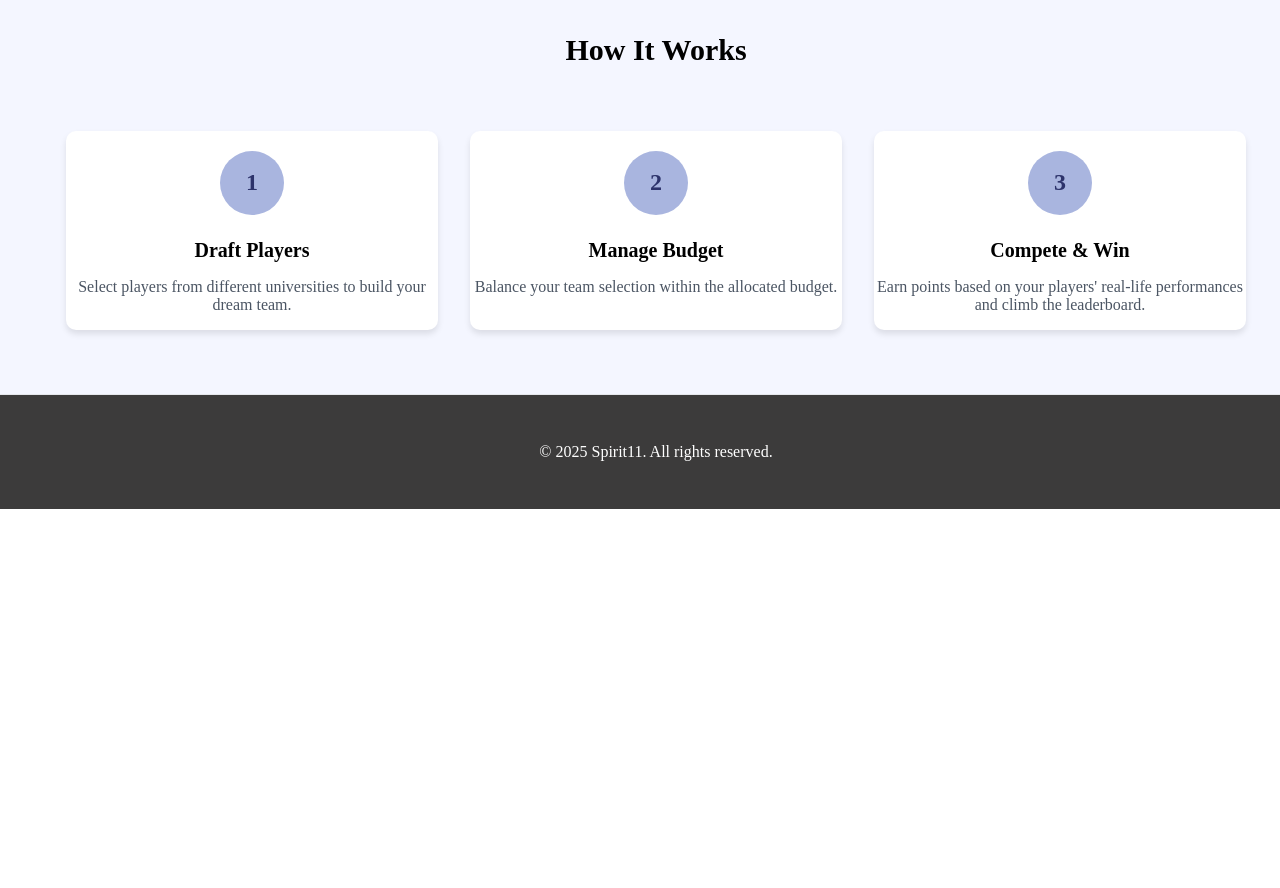
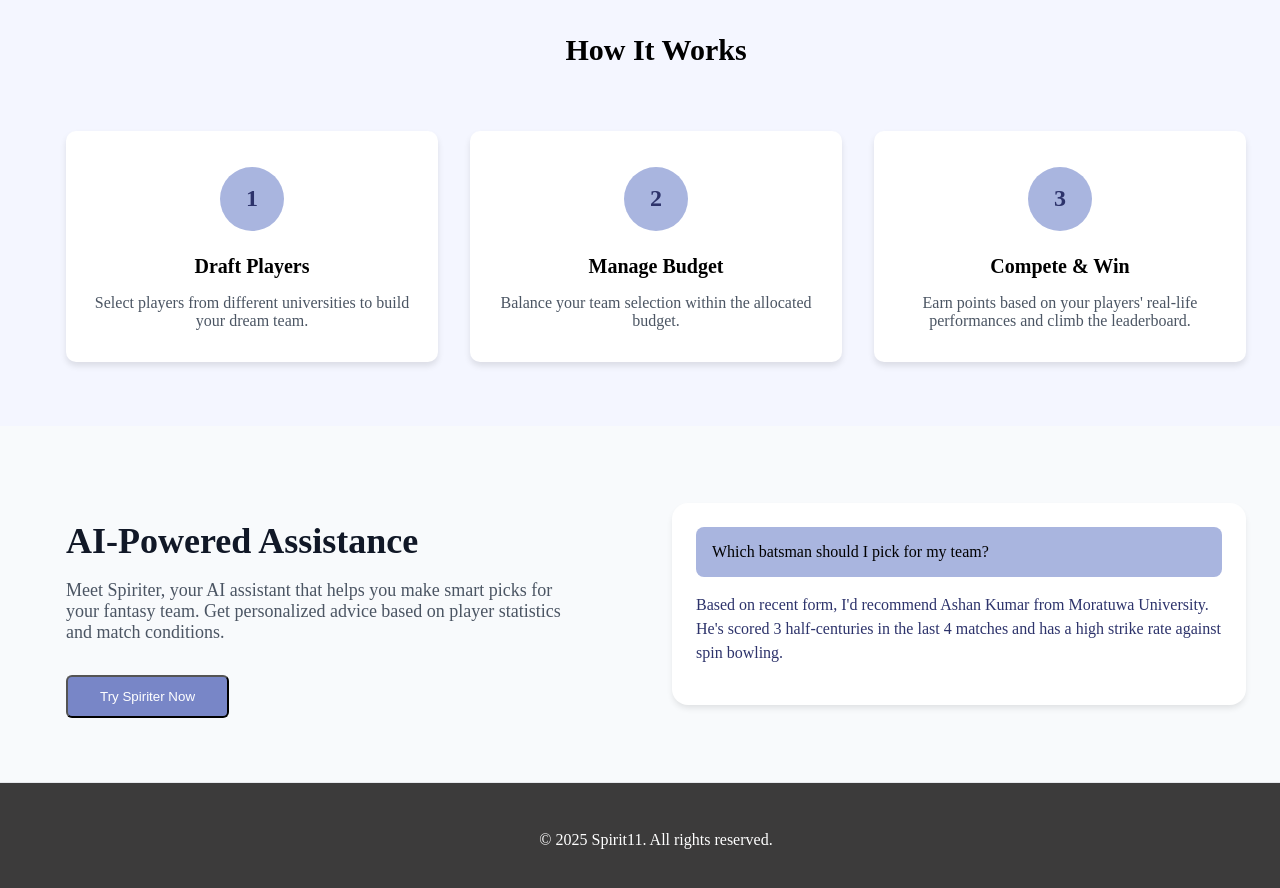
Before and after one commit to Akith-002/SpiritX_Zenova_01_2, a React (Vite) app in the folder Frontend/: page / in a window 1280 px wide. Shown: the part 780-1668 px from the top of the page. Before the commit the page ends 1289 px from the top, so only its background shows below. Built offline with nearby package versions, Linux system fonts and the light colour scheme.

Commit message:
Add AI-powered assistance section and enhance step item tooltips on Home page

```diff
--- a/Frontend/src/Pages/Home/Home.jsx
+++ b/Frontend/src/Pages/Home/Home.jsx
@@ -31,7 +31,7 @@ export default function Home() {
 
           <div className={styles.stepsGrid}>
             {/* Step 1 */}
-            <div className={styles.stepItem}>
+            <div className={styles.stepItem} data-popup="Select players from different universities to build your dream team.">
               <div className={styles.stepCircle}>
                 <span className={styles.stepNumber}>1</span>
               </div>
@@ -42,7 +42,7 @@ export default function Home() {
             </div>
 
             {/* Step 2 */}
-            <div className={styles.stepItem}>
+            <div className={styles.stepItem} data-popup="Balance your team selection within the allocated budget.">
               <div className={styles.stepCircle}>
                 <span className={styles.stepNumber}>2</span>
               </div>
@@ -51,7 +51,7 @@ export default function Home() {
             </div>
 
             {/* Step 3 */}
-            <div className={styles.stepItem}>
+            <div className={styles.stepItem} data-popup="Earn points based on your players' real-life performances and climb the leaderboard.">
               <div className={styles.stepCircle}>
                 <span className={styles.stepNumber}>3</span>
               </div>
@@ -60,6 +60,23 @@ export default function Home() {
                 Earn points based on your players' real-life performances and climb the leaderboard.
               </p>
             </div>
+          </div>
+        </section>
+        <section className={styles.aiSection + " " + styles.container}>
+          <div className={styles.aiContent}>
+            <h2 className={styles.aiTitle}>AI-Powered Assistance</h2>
+            <p className={styles.aiDescription}>
+              Meet Spiriter, your AI assistant that helps you make smart picks for your fantasy team. Get personalized
+              advice based on player statistics and match conditions.
+            </p>
+            <button className={styles.tryButton}>Try Spiriter Now</button>
+          </div>
+          <div className={styles.chatContainer}>
+            <div className={styles.chatQuestion}>Which batsman should I pick for my team?</div>
+            <p className={styles.chatAnswer}>
+              Based on recent form, I'd recommend Ashan Kumar from Moratuwa University. He's scored 3 half-centuries in
+              the last 4 matches and has a high strike rate against spin bowling.
+            </p>
           </div>
         </section>
       </main>
--- a/Frontend/src/Pages/Home/styles.module.css
+++ b/Frontend/src/Pages/Home/styles.module.css
@@ -225,10 +225,38 @@
   }
 
   .stepItem {
+    position: relative;
     text-align: center;
     background-color: rgb(255, 255, 255);
     box-shadow: 0px 4px 6px rgba(0, 0, 0, 0.1);
     border-radius: 10px;
+    padding: 1rem;
+    transition: transform 0.3s;
+  }
+
+  .stepItem:hover {
+    transform: scale(1.05); /* Slightly enlarge the item on hover */
+  }
+
+  .stepItem::after {
+    position: absolute;
+    bottom: 100%; /* Position the popup above the item */
+    left: 50%;
+    transform: translateX(-50%);
+    background-color: rgba(0, 0, 0, 0.8);
+    color: white;
+    padding: 0.5rem 1rem;
+    border-radius: 0.375rem;
+    white-space: nowrap;
+    opacity: 0;
+    visibility: hidden;
+    transition: opacity 0.3s, visibility 0.3s;
+    z-index: 10;
+  }
+
+  .stepItem:hover::after {
+    opacity: 1;
+    visibility: visible;
   }
 
   .stepCircle {
@@ -261,6 +289,75 @@
     color: #4b5563;
   }
 
+  /*AI section */
+
+  .aiSection {
+    padding: 4rem 1rem;
+    background-color: #f8fafc;
+    display: grid;
+    gap: 2rem;
+  }
+
+  @media (min-width: 1024px) {
+    .aiSection {
+      grid-template-columns: 1fr 1fr;
+      align-items: center;
+    }
+  }
+
+  .aiContent {
+    max-width: 32rem;
+    margin-left: 50px;
+  }
+
+  .aiTitle {
+    font-size: 2.25rem;
+    font-weight: bold;
+    color: #111827;
+    margin-bottom: 1rem;
+  }
+
+  .aiDescription {
+    font-size: 1.125rem;
+    color: #4b5563;
+    margin-bottom: 2rem;
+  }
+
+  .tryButton {
+    display: inline-block;
+    background-color: var(--green-500);
+    color: white;
+    font-weight: 500;
+    padding: 0.75rem 2rem;
+    border-radius: 0.375rem;
+    transition: background-color 0.2s;
+  }
+
+  .tryButton:hover {
+    background-color: var(--green-600);
+  }
+
+  .chatContainer {
+    background-color: white;
+    border-radius: 1rem;
+    padding: 1.5rem;
+    box-shadow: 0 4px 6px -1px rgb(0 0 0 / 0.1);
+    margin-right: 50px;
+  }
+
+  .chatQuestion {
+    background-color: #A9B5DF;
+    padding: 1rem;
+    border-radius: 0.5rem;
+    margin-bottom: 1rem;
+    font-weight: 500;
+  }
+
+  .chatAnswer {
+    color: #2D336B;
+    line-height: 1.5;
+  }
+
   /* Footer */
   .footer {
     background-color: rgb(60, 59, 59);
```
